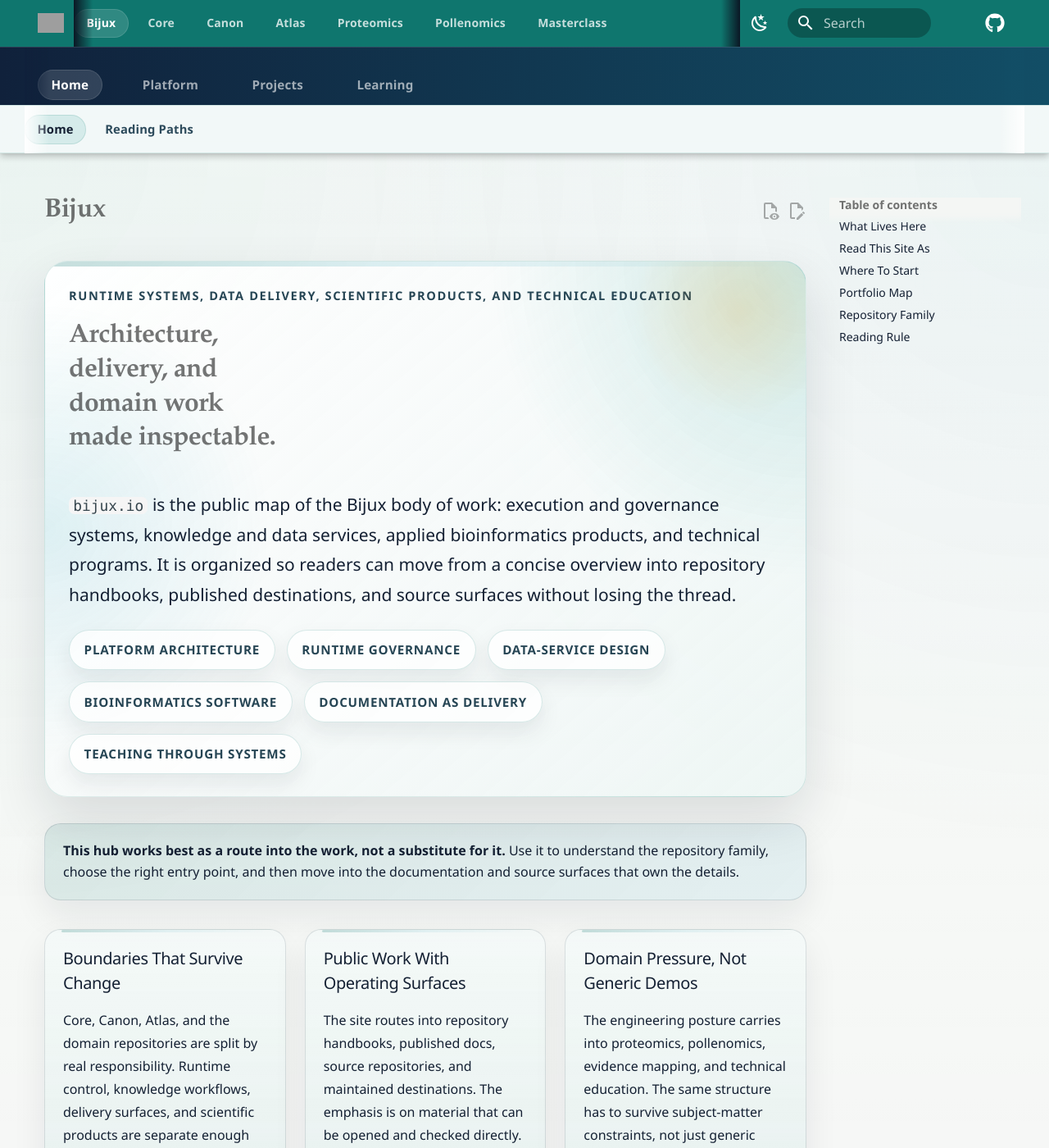
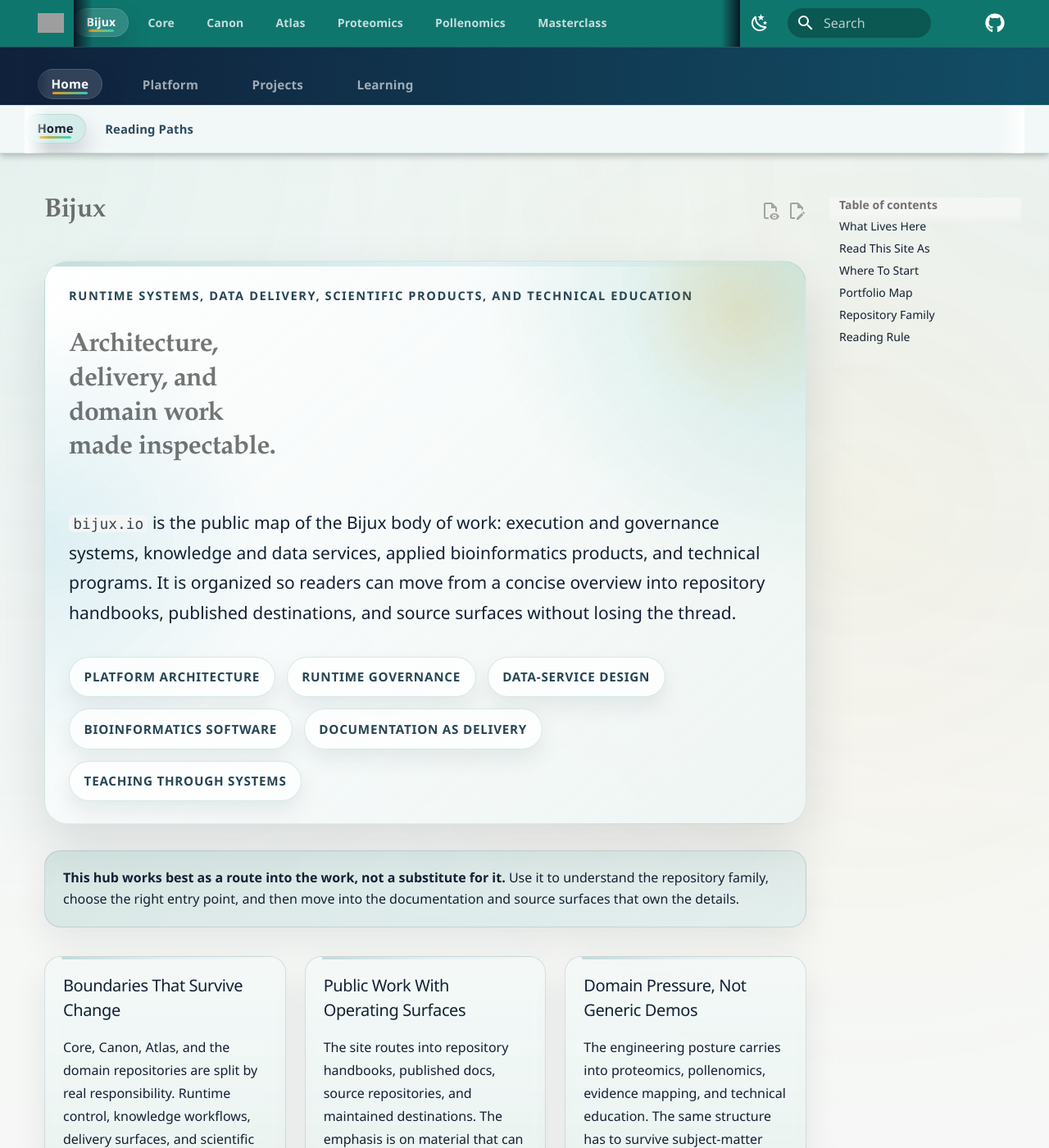
Before and after one commit to bijux/bijux.github.io, an MkDocs documentation site: the page built from docs/index.md, in a window 1280 px wide and 1400 px high. Shown: the whole window at 82% size. Built offline with MkDocs 1.6.1 and Material for MkDocs 9.7.7, drawn with Linux system fonts in a browser that asks for light colours; comment, search, counter and statistics services are not loaded; grey boxes are pictures that could not be loaded.

Commit message:
feat(theme): sharpen active navigation and page polish

```diff
--- a/docs/assets/styles/extra.css
+++ b/docs/assets/styles/extra.css
@@ -6,6 +6,7 @@
   --bijux-panel-strong: rgba(8, 145, 178, 0.08);
   --bijux-card-shadow: 0 18px 42px rgba(15, 23, 42, 0.08);
   --bijux-map-shadow: 0 22px 54px rgba(15, 23, 42, 0.13);
+  --bijux-card-shadow-hover: 0 26px 56px rgba(15, 23, 42, 0.14);
   --bijux-surface-gradient: linear-gradient(180deg, rgba(255, 255, 255, 0.55), rgba(255, 255, 255, 0));
   --bijux-shell-width: 84rem;
   --bijux-shell-width-wide: 92rem;
@@ -13,6 +14,8 @@
   --bijux-ribbon-bg: #10213b;
   --bijux-ribbon-bg-strong: #124e66;
   --bijux-ribbon-fade: rgba(16, 33, 59, 0);
+  --bijux-nav-indicator: linear-gradient(90deg, rgba(245, 158, 11, 0.95), rgba(45, 212, 191, 0.95));
+  --bijux-nav-active-shadow: 0 14px 28px rgba(15, 23, 42, 0.18);
 }
 
 [data-md-color-scheme="default"] {
@@ -40,6 +43,7 @@
   --bijux-panel-strong: rgba(8, 145, 178, 0.2);
   --bijux-card-shadow: 0 24px 48px rgba(2, 6, 23, 0.38);
   --bijux-map-shadow: 0 28px 58px rgba(2, 6, 23, 0.5);
+  --bijux-card-shadow-hover: 0 30px 64px rgba(2, 6, 23, 0.52);
   --bijux-surface-gradient: linear-gradient(180deg, rgba(30, 41, 59, 0.42), rgba(15, 23, 42, 0));
   --md-default-bg-color: #0b1120;
   --md-default-bg-color--light: #111827;
@@ -61,6 +65,8 @@
   --bijux-ribbon-bg: #091524;
   --bijux-ribbon-bg-strong: #0f3f56;
   --bijux-ribbon-fade: rgba(9, 21, 36, 0);
+  --bijux-nav-indicator: linear-gradient(90deg, rgba(251, 191, 36, 0.92), rgba(103, 232, 249, 0.92));
+  --bijux-nav-active-shadow: 0 18px 34px rgba(2, 6, 23, 0.48);
 }
 
 [data-md-color-scheme="slate"] .bijux-hero {
@@ -72,11 +78,11 @@
 }
 
 [data-md-color-scheme="slate"] .bijux-hero__eyebrow,
-[data-md-color-scheme="slate"] .bijux-signal-pill {
+[data-md-color-scheme="slate"] .bijux-topic-pill {
   color: #dbeafe;
 }
 
-[data-md-color-scheme="slate"] .bijux-signal-pill {
+[data-md-color-scheme="slate"] .bijux-topic-pill {
   background: rgba(15, 23, 42, 0.62);
   border-color: rgba(45, 212, 191, 0.22);
 }
@@ -106,9 +112,38 @@ button {
 
 .md-main {
   background:
-    radial-gradient(circle at top left, rgba(13, 148, 136, 0.05), transparent 22%),
+    radial-gradient(circle at top left, rgba(13, 148, 136, 0.07), transparent 22%),
+    radial-gradient(circle at 82% 10%, rgba(245, 158, 11, 0.06), transparent 18%),
     radial-gradient(circle at top right, rgba(8, 145, 178, 0.05), transparent 20%),
+    radial-gradient(circle at 24% 58%, rgba(20, 184, 166, 0.04), transparent 22%),
     linear-gradient(180deg, rgba(255, 255, 255, 0.28), rgba(255, 255, 255, 0));
+}
+
+[data-md-color-scheme="slate"] .md-main {
+  background:
+    radial-gradient(circle at top left, rgba(45, 212, 191, 0.08), transparent 24%),
+    radial-gradient(circle at 80% 8%, rgba(251, 191, 36, 0.05), transparent 16%),
+    radial-gradient(circle at 28% 56%, rgba(103, 232, 249, 0.05), transparent 24%),
+    linear-gradient(180deg, rgba(15, 23, 42, 0.36), rgba(15, 23, 42, 0));
+}
+
+.md-typeset > h2 {
+  align-items: center;
+  display: flex;
+  gap: 0.85rem;
+  margin-top: 2.9rem;
+}
+
+.md-typeset > h2::after {
+  background: linear-gradient(90deg, rgba(15, 118, 110, 0.32), rgba(8, 145, 178, 0.08));
+  content: "";
+  flex: 1 1 auto;
+  height: 1px;
+  min-width: 3.5rem;
+}
+
+.md-typeset > h2 + p {
+  max-width: 64rem;
 }
 
 .md-typeset code {
@@ -197,10 +232,12 @@ button {
 
 .bijux-panel {
   background: var(--bijux-surface-gradient), var(--bijux-panel);
+  backdrop-filter: blur(10px);
   border: 1px solid var(--bijux-border);
   border-radius: 1rem;
   box-shadow: var(--bijux-card-shadow);
   min-height: 100%;
+  overflow: hidden;
   padding: 1rem 1.1rem;
   position: relative;
   transition: transform 0.2s ease, box-shadow 0.2s ease, border-color 0.2s ease;
@@ -222,6 +259,7 @@ button {
 
 .bijux-callout {
   background: linear-gradient(135deg, rgba(15, 118, 110, 0.12), rgba(8, 145, 178, 0.08));
+  backdrop-filter: blur(10px);
   border: 1px solid var(--bijux-border);
   border-radius: 1rem;
   box-shadow: var(--bijux-card-shadow);
@@ -234,9 +272,12 @@ button {
     radial-gradient(circle at top right, rgba(13, 148, 136, 0.18), transparent 34%),
     radial-gradient(circle at left center, rgba(8, 145, 178, 0.12), transparent 28%),
     linear-gradient(140deg, rgba(255, 255, 255, 0.94), rgba(236, 245, 244, 0.78));
+  backdrop-filter: blur(12px);
   border: 1px solid rgba(15, 118, 110, 0.14);
   border-radius: 1.4rem;
   box-shadow: 0 28px 64px rgba(15, 23, 42, 0.12);
+  display: grid;
+  gap: 0.55rem;
   margin: 0 0 1.6rem;
   overflow: hidden;
   padding: 1.5rem 1.45rem 1.35rem;
@@ -292,7 +333,7 @@ button {
   z-index: 1;
 }
 
-.bijux-signal-row {
+.bijux-topic-row {
   display: flex;
   flex-wrap: wrap;
   gap: 0.7rem;
@@ -301,7 +342,7 @@ button {
   z-index: 1;
 }
 
-.bijux-signal-pill {
+.bijux-topic-pill {
   background: rgba(255, 255, 255, 0.76);
   border: 1px solid rgba(15, 118, 110, 0.16);
   border-radius: 999px;
@@ -327,12 +368,18 @@ button {
   font-weight: 700;
   min-height: 2.6rem;
   padding-inline: 1.15rem;
+  transition: transform 0.18s ease, box-shadow 0.18s ease, background-color 0.18s ease;
 }
 
 .md-typeset .md-button--primary {
   background: linear-gradient(135deg, #0f766e, #155e75);
   border-color: transparent;
   box-shadow: 0 12px 28px rgba(15, 118, 110, 0.22);
+}
+
+.md-typeset .md-button:hover {
+  box-shadow: 0 16px 32px rgba(15, 23, 42, 0.14);
+  transform: translateY(-1px);
 }
 
 .bijux-site-tabs,
@@ -452,11 +499,27 @@ button {
   color: var(--bijux-hub-link);
   font-size: 0.8rem;
   font-weight: 700;
+  isolation: isolate;
   letter-spacing: 0.01em;
   line-height: 1.2;
   padding: 0.45rem 0.85rem;
+  position: relative;
   text-decoration: none;
-  transition: background-color 0.18s ease, border-color 0.18s ease, color 0.18s ease;
+  transition: background-color 0.18s ease, border-color 0.18s ease, color 0.18s ease, box-shadow 0.18s ease, transform 0.18s ease;
+}
+
+.bijux-tabs__link::after {
+  background: var(--bijux-nav-indicator);
+  border-radius: 999px;
+  bottom: 0.24rem;
+  content: "";
+  height: 0.14rem;
+  inset-inline: 0.85rem;
+  opacity: 0;
+  position: absolute;
+  transform: scaleX(0.45);
+  transform-origin: center;
+  transition: opacity 0.18s ease, transform 0.18s ease;
 }
 
 .bijux-tabs__link--hub {
@@ -481,7 +544,9 @@ button {
 .bijux-hub-strip .bijux-tabs__item--active .bijux-tabs__link {
   background: var(--bijux-hub-link-active-bg);
   border-color: var(--bijux-hub-border);
+  box-shadow: var(--bijux-nav-active-shadow);
   color: #fff;
+  transform: translateY(-1px);
 }
 
 .bijux-tabs__link--site {
@@ -494,7 +559,9 @@ button {
 .bijux-site-tabs .bijux-tabs__item--active .bijux-tabs__link {
   background: rgba(255, 255, 255, 0.14);
   border-color: rgba(255, 255, 255, 0.12);
+  box-shadow: var(--bijux-nav-active-shadow);
   color: #fff;
+  transform: translateY(-1px);
 }
 
 .bijux-tabs__link--detail {
@@ -515,7 +582,15 @@ button {
 .bijux-detail-tabs .bijux-tabs__item--active .bijux-tabs__link {
   background: var(--bijux-detail-link-active-bg);
   border-color: var(--bijux-detail-border);
+  box-shadow: var(--bijux-nav-active-shadow);
   color: var(--bijux-ink);
+  transform: translateY(-1px);
+}
+
+.bijux-tabs__item--active .bijux-tabs__link::after,
+.bijux-tabs__link[aria-current="page"]::after {
+  opacity: 1;
+  transform: scaleX(1);
 }
 
 .bijux-site-tabs .md-grid,
@@ -674,6 +749,7 @@ button {
 .md-sidebar--primary .md-nav__item--active > .md-nav__container > .md-nav__link,
 .md-sidebar--primary .md-nav__link--active {
   background: rgba(13, 148, 136, 0.12);
+  box-shadow: inset 0 0 0 1px rgba(13, 148, 136, 0.14), 0 10px 22px rgba(15, 23, 42, 0.08);
   color: var(--bijux-ink);
   font-weight: 700;
 }
@@ -814,11 +890,11 @@ button {
     line-height: 1.72;
   }
 
-  .bijux-signal-row {
+  .bijux-topic-row {
     gap: 0.55rem;
   }
 
-  .bijux-signal-pill {
+  .bijux-topic-pill {
     font-size: 0.72rem;
     justify-content: center;
     width: 100%;
@@ -879,9 +955,11 @@ button {
   background:
     linear-gradient(180deg, rgba(255, 255, 255, 0.82), rgba(255, 255, 255, 0.48)),
     var(--bijux-panel);
+  backdrop-filter: blur(10px);
   border: 1px solid var(--bijux-border);
   border-radius: 1.15rem;
   box-shadow: var(--bijux-card-shadow);
+  overflow: hidden;
   padding: 1.15rem 1.1rem;
   position: relative;
   transition: transform 0.2s ease, box-shadow 0.2s ease, border-color 0.2s ease;
@@ -895,6 +973,21 @@ button {
   inset-block-start: 0.95rem;
   inset-inline: 1.1rem 35%;
   position: absolute;
+}
+
+.bijux-showcase-card::after {
+  background: radial-gradient(circle, rgba(13, 148, 136, 0.16), transparent 68%);
+  content: "";
+  height: 8.5rem;
+  position: absolute;
+  right: -2.5rem;
+  top: -2.5rem;
+  width: 8.5rem;
+}
+
+.bijux-showcase-card > * {
+  position: relative;
+  z-index: 1;
 }
 
 .bijux-showcase-card > h2 {
@@ -931,7 +1024,7 @@ button {
 .bijux-panel:hover,
 .bijux-showcase-card:hover {
   border-color: rgba(15, 118, 110, 0.22);
-  box-shadow: 0 24px 48px rgba(15, 23, 42, 0.12);
+  box-shadow: var(--bijux-card-shadow-hover);
   transform: translateY(-2px);
 }
 
--- a/docs/index.md
+++ b/docs/index.md
@@ -13,13 +13,13 @@ last_reviewed: 2026-04-12
   <div class="bijux-hero__eyebrow">runtime systems, data delivery, scientific products, and technical education</div>
   <h1 class="bijux-hero__title">Architecture, delivery, and domain work made inspectable.</h1>
   <p class="bijux-hero__lede"><code>bijux.io</code> is the public map of the Bijux body of work: execution and governance systems, knowledge and data services, applied bioinformatics products, and technical programs. It is organized so readers can move from a concise overview into repository handbooks, published destinations, and source surfaces without losing the thread.</p>
-  <div class="bijux-signal-row">
-    <span class="bijux-signal-pill">platform architecture</span>
-    <span class="bijux-signal-pill">runtime governance</span>
-    <span class="bijux-signal-pill">data-service design</span>
-    <span class="bijux-signal-pill">bioinformatics software</span>
-    <span class="bijux-signal-pill">documentation as delivery</span>
-    <span class="bijux-signal-pill">teaching through systems</span>
+  <div class="bijux-topic-row">
+    <span class="bijux-topic-pill">platform architecture</span>
+    <span class="bijux-topic-pill">runtime governance</span>
+    <span class="bijux-topic-pill">data-service design</span>
+    <span class="bijux-topic-pill">bioinformatics software</span>
+    <span class="bijux-topic-pill">documentation as delivery</span>
+    <span class="bijux-topic-pill">teaching through systems</span>
   </div>
 </section>
 
```
